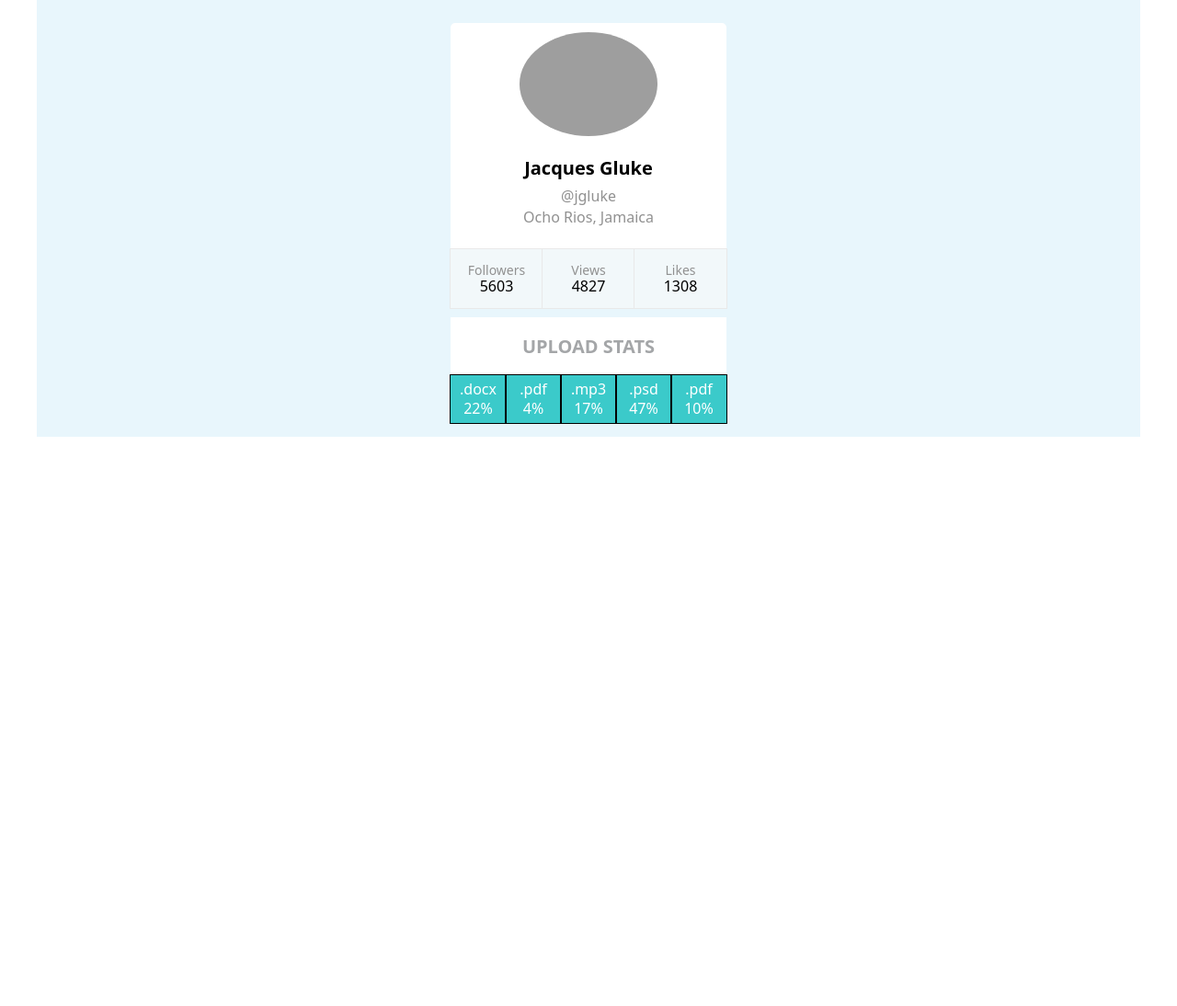
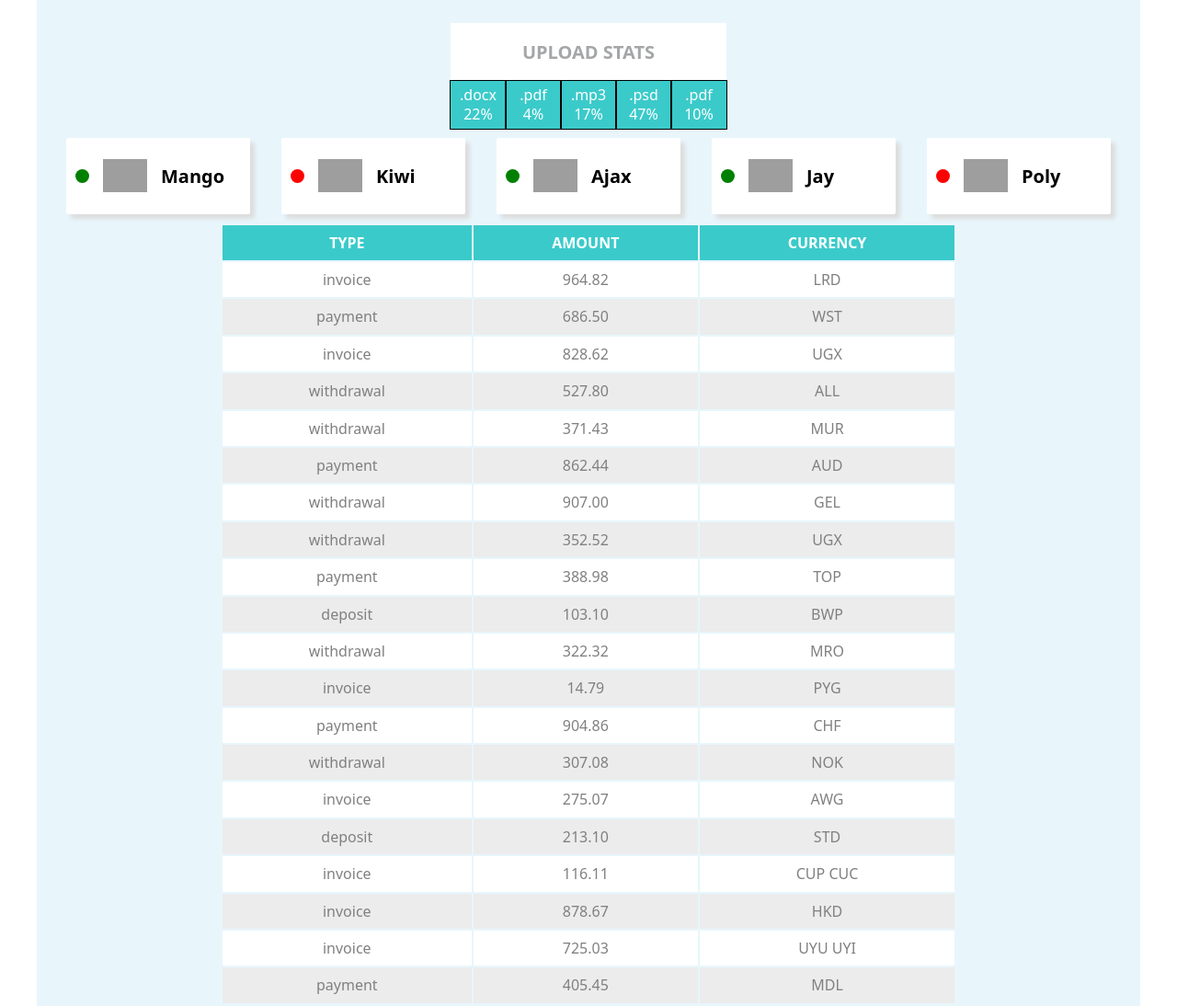
Before and after one commit to Liliia-Pedorych/goit-react-hw-01-components, a React app: page / in a window 1280 px wide. Shown: the top 1094 px of the page at 92% size. Before the commit the page ends 800 px from the top, so only its background shows below. Built offline with nearby package versions, Linux system fonts and the light colour scheme; grey boxes are pictures that could not be loaded.

Commit message:
Додає стилі в завданнях 3 і 4

```diff
--- a/src/components/App.js
+++ b/src/components/App.js
@@ -12,16 +12,16 @@ import transactions from '../data/transactions.json';
 const App = () => {
   return (
     <Container>
-      <Profile
+      {/* <Profile
         name={user.name}
         tag={user.tag}
         location={user.location}
         avatar={user.avatar}
         stats={user.stats}
-      />
+      /> */}
       <Statistics title="Upload stats" stats={statisticalData} />
-      {/* <FriendList friends={friends} />
-      <TransactionHistory items={transactions} /> */}
+      <FriendList friends={friends} />
+      <TransactionHistory items={transactions} />
     </Container>
   );
 };
--- a/src/components/FriendList/FriendList.js
+++ b/src/components/FriendList/FriendList.js
@@ -1,19 +1,23 @@
-import React from "react";
-import PropTypes from "prop-types";
+import React from 'react';
+import PropTypes from 'prop-types';
+import styles from './FriendList.module.css';
 
 const FriendList = ({ friends }) => {
+  // const statusIsOnline = friend.isOnline ? styles.active : styles.status;
   return (
-    <ul>
-      {friends.map((friend) => (
-        <li key={friend.id} class="item">
-          <span class="status">{friend.isOnline}</span>
+    <ul className={styles.list}>
+      {friends.map(friend => (
+        <li key={friend.id} className={styles.item}>
+          <span className={friend.isOnline ? styles.active : styles.status}>
+            {friend.isOnline}
+          </span>
           <img
-            class="avatar"
+            className={styles.avatar}
             src={friend.avatar}
             alt={friend.name}
             width="48"
           />
-          <p class="name">{friend.name}</p>
+          <p className={styles.name}>{friend.name}</p>
         </li>
       ))}
     </ul>
@@ -27,7 +31,7 @@ FriendList.propTypes = {
       avatar: PropTypes.string.isRequired,
       name: PropTypes.string.isRequired,
       isOnline: PropTypes.bool.isRequired,
-    })
+    }),
   ).isRequired,
 };
 
--- /dev/null
+++ b/src/components/FriendList/FriendList.module.css
@@ -0,0 +1,37 @@
+.list {
+  display: flex;
+  justify-content: space-around;
+  margin: 10px auto;
+}
+
+.item {
+  display: flex;
+  align-items: center;
+  width: 200px;
+  padding: 10px;
+  background-color: #fff;
+  border-radius: 2px;
+  box-shadow: 5px 5px 5px rgb(220, 220, 220);
+}
+
+.status {
+  width: 15px;
+  height: 15px;
+  margin-right: 15px;
+  background-color: red;
+  border-radius: 50%;
+}
+
+.active {
+  composes: status;
+  background-color: green;
+}
+
+.avatar {
+  margin-right: 15px;
+}
+
+.name {
+  font-size: 20px;
+  font-weight: 700;
+}
--- a/src/components/Statistics/Statistics.module.css
+++ b/src/components/Statistics/Statistics.module.css
@@ -1,6 +1,6 @@
 .statistics {
   max-width: 300px;
-  margin: 0 auto;
+  margin: 10px auto;
   padding-top: 20px;
   /* padding-bottom: 20px; */
   background-color: rgb(255, 255, 255);
--- a/src/components/TransactionHistory/TransactionHistory.js
+++ b/src/components/TransactionHistory/TransactionHistory.js
@@ -1,19 +1,23 @@
-import React from "react";
-import PropTypes from "prop-types";
+import React from 'react';
+import PropTypes from 'prop-types';
+import styles from './TransactionHistory.module.css';
 
 const TransactionHistory = ({ items }) => {
   return (
-    <table class="transaction-history">
-      <thead>
+    <table className={styles.transactionHistory}>
+      <thead className={styles.transactionTitle}>
         <tr>
           <th>Type</th>
           <th>Amount</th>
           <th>Currency</th>
         </tr>
       </thead>
-      <tbody>
-        {items.map((item) => (
-          <tr key={item.id}>
+      <tbody className={styles.transactionList}>
+        {items.map(item => (
+          <tr
+            key={item.id}
+            // className={item.isOnline ? styles.transactionList : styles.status}
+          >
             <td>{item.type}</td>
             <td>{item.amount}</td>
             <td>{item.currency}</td>
@@ -31,7 +35,7 @@ TransactionHistory.propTypes = {
       type: PropTypes.string.isRequired,
       amount: PropTypes.string.isRequired,
       currency: PropTypes.string.isRequired,
-    })
+    }),
   ).isRequired,
 };
 
--- /dev/null
+++ b/src/components/TransactionHistory/TransactionHistory.module.css
@@ -0,0 +1,29 @@
+.transactionHistory {
+  width: 800px;
+  margin: 10px auto;
+  /* border-radius: 40px; */
+  /* outline: red 1px solid; */
+}
+
+.transactionTitle {
+  background-color: rgb(59, 202, 202);
+}
+
+.transactionTitle th {
+  padding: 10px;
+  color: #fff;
+  text-transform: uppercase;
+}
+
+.transactionList {
+  background-color: #fff;
+}
+
+.transactionList tr:nth-child(2n) {
+  background: rgb(236, 236, 236);
+}
+
+.transactionList td {
+  color: grey;
+  padding: 10px;
+}
```
